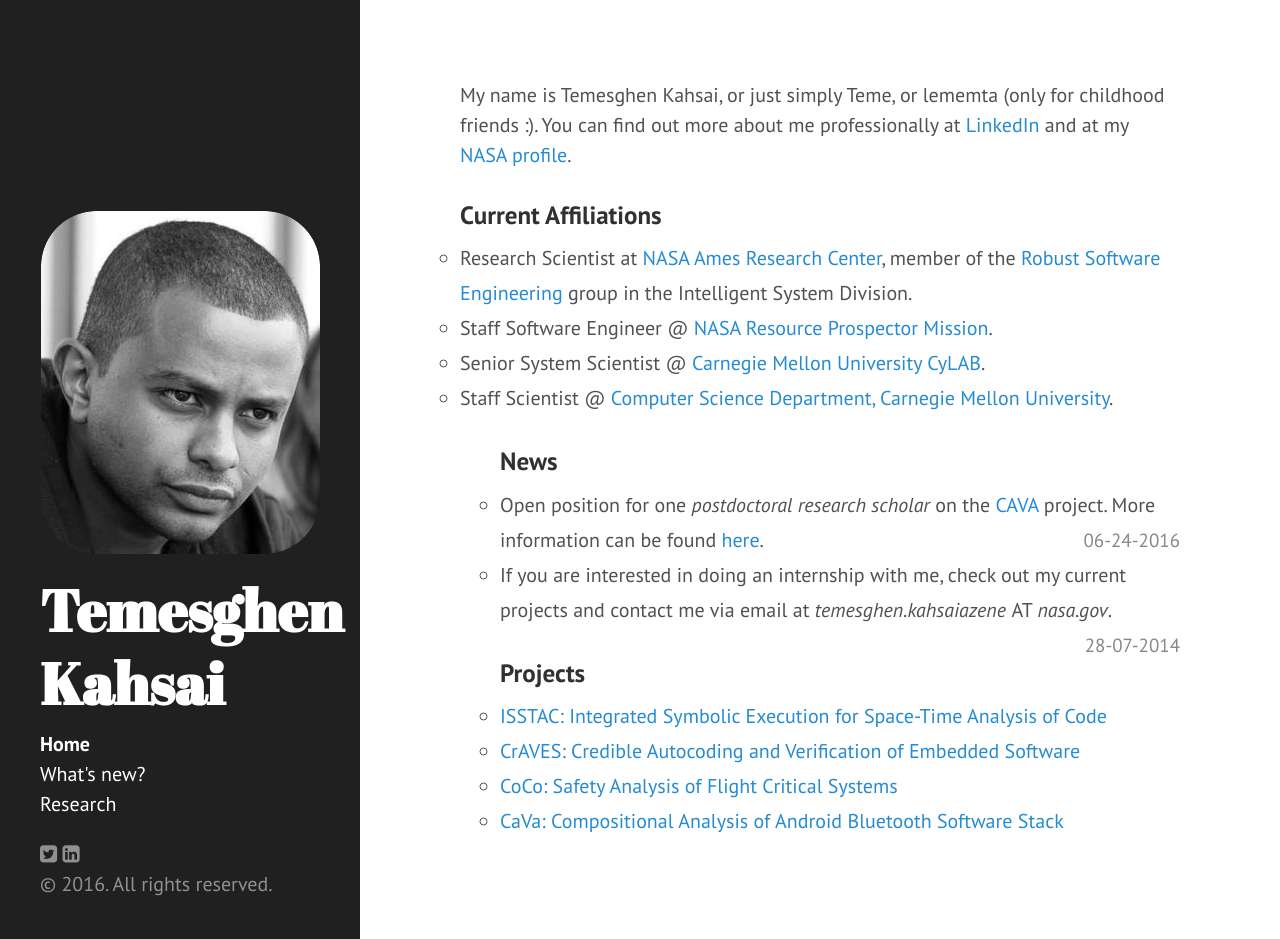
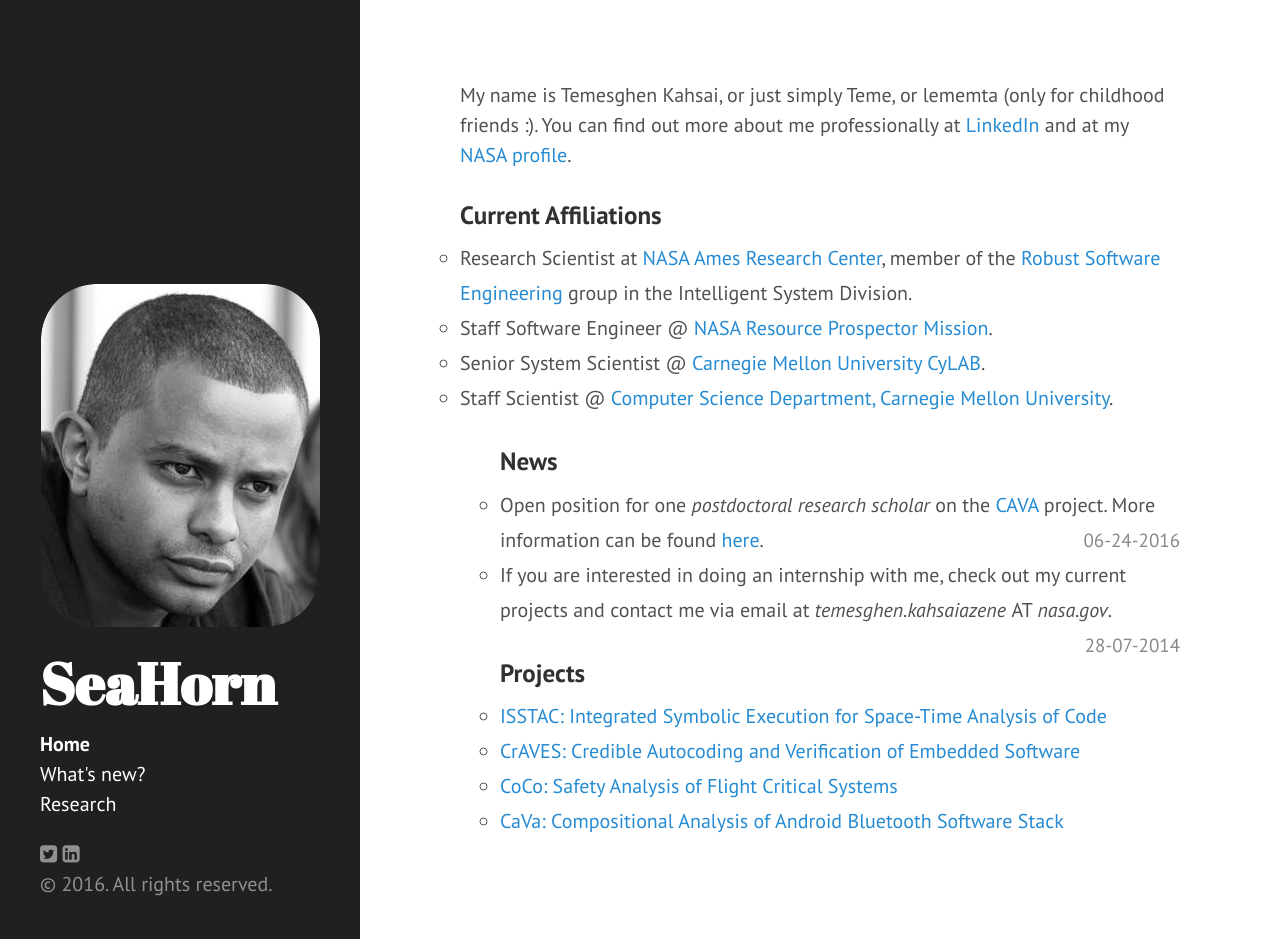
Before and after one commit to seahorn/seahorn.github.io, a Jekyll site: the page built from blog/index.html, in a window 1280 px wide and 939 px high. Built offline with Jekyll 4.4.1, drawn with Linux system fonts in a browser that asks for light colours; nearby versions of some CDN libraries; the list of posts is cut into pages by our own code.

Commit message:
more stuff

```diff
--- a/blog/_config.yml
+++ b/blog/_config.yml
@@ -1,14 +1,14 @@
 # Site settings
-title: Temesghen Kahsai
-tagline: 'Temesghen Kahsai'
+title: SeaHorn
+tagline: 'SeaHorn'
 email: lememta@gmail.com
-description: 'Personal site of Teme'
+description: 'SeaHorn Blog'
 baseurl: ""
-url: "http://lememta.github.io/"
+url: "http://seahorn.github.io/blog"
 
 author:
-  name:           'Temesghen Kahsai'
-  url:            http://lememta.github.io/
+  name:           'SeaHorn'
+  url:            http://seahorn.github.io/blog
 
 # Build settings
 markdown: kramdown
```
